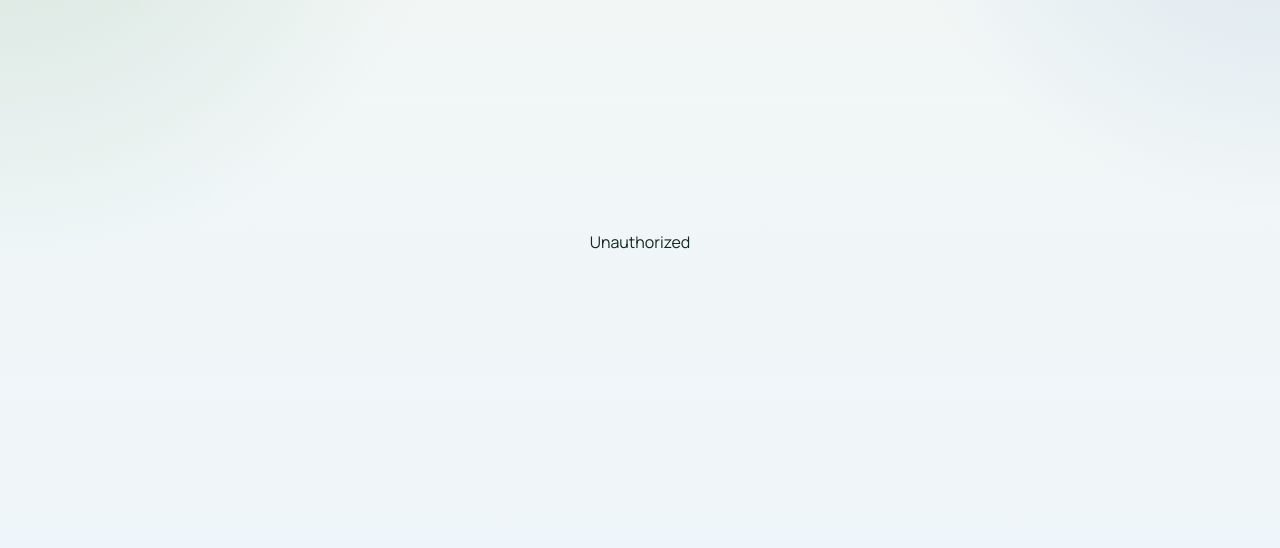
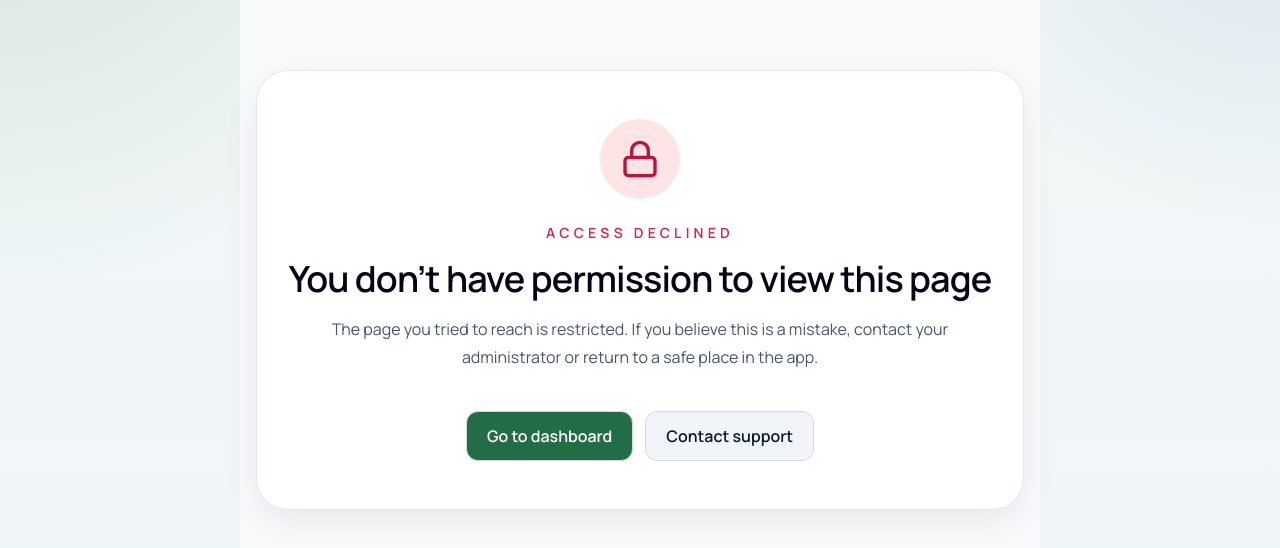
Before and after one commit to dant30/semko, a React (Vite) app in the folder frontend/: page /unauthorized in a window 1280 px wide. Shown: the part 190-738 px from the top of the page. Built offline with nearby package versions, Linux system fonts and the light colour scheme; no server answers.

Commit message:
unauthorizedpage enhancement

```diff
--- a/frontend/src/features/unauthorized/pages/UnauthorizedPage.tsx
+++ b/frontend/src/features/unauthorized/pages/UnauthorizedPage.tsx
@@ -1,3 +1,50 @@
+// frontend/src/features/unauthorized/pages/UnauthorizedPage.tsx
+import { Lock } from "lucide-react";
+import { useNavigate } from "react-router-dom";
+
+import { appRoutes } from "@/core/constants/routes";
+import { Button } from "@/shared/components/ui/Button";
+
 export function UnauthorizedPage() {
-  return <div>Unauthorized</div>;
+  const navigate = useNavigate();
+
+  return (
+    <main className="min-h-screen bg-slate-50 px-4 py-24 dark:bg-slate-950">
+      <div className="mx-auto flex min-h-[calc(100vh-6rem)] max-w-4xl flex-col items-center justify-center text-center">
+        <div className="w-full rounded-[2rem] border border-slate-200 bg-white/90 px-8 py-12 shadow-soft backdrop-blur dark:border-slate-800 dark:bg-slate-950/80">
+          <div className="mx-auto flex h-20 w-20 items-center justify-center rounded-full bg-rose-100 text-rose-700 dark:bg-rose-950/20 dark:text-rose-300">
+            <Lock className="h-10 w-10" />
+          </div>
+
+          <p className="mt-6 text-sm font-semibold uppercase tracking-[0.3em] text-rose-600 dark:text-rose-300">
+            Access declined
+          </p>
+          <h1 className="mt-4 text-4xl font-semibold tracking-tight text-slate-950 dark:text-white">
+            You don’t have permission to view this page
+          </h1>
+          <p className="mx-auto mt-4 max-w-2xl text-base leading-7 text-slate-600 dark:text-slate-400">
+            The page you tried to reach is restricted. If you believe this is a mistake, contact your administrator or return to a safe place in the app.
+          </p>
+
+          <div className="mt-10 flex flex-col items-center justify-center gap-3 sm:flex-row">
+            <Button
+              type="button"
+              size="lg"
+              onClick={() => navigate(appRoutes.dashboard)}
+            >
+              Go to dashboard
+            </Button>
+            <Button
+              type="button"
+              variant="secondary"
+              size="lg"
+              onClick={() => navigate(appRoutes.support)}
+            >
+              Contact support
+            </Button>
+          </div>
+        </div>
+      </div>
+    </main>
+  );
 }
```
